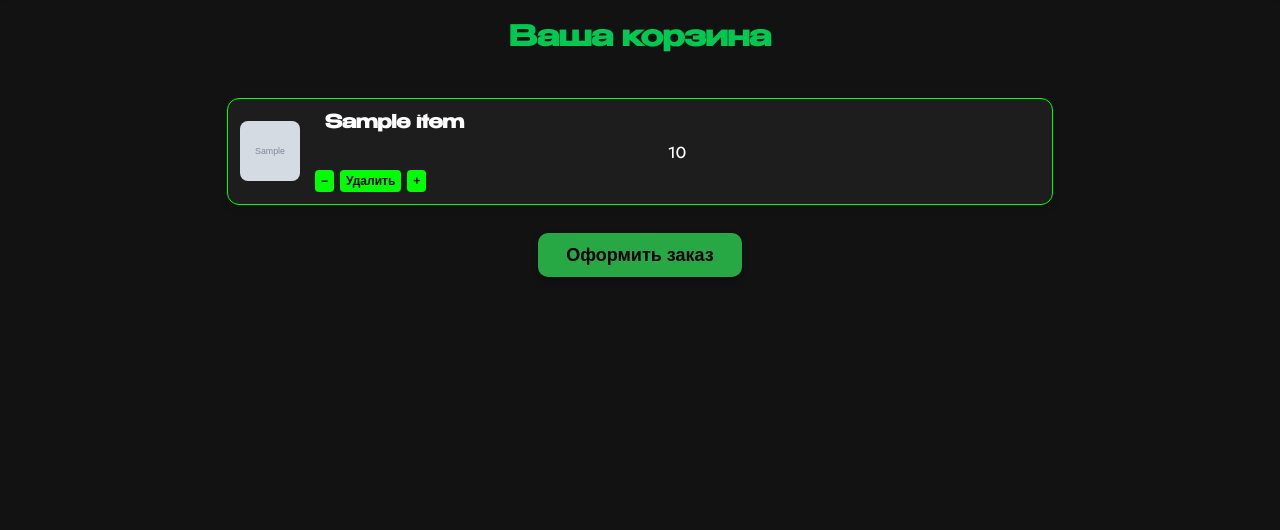
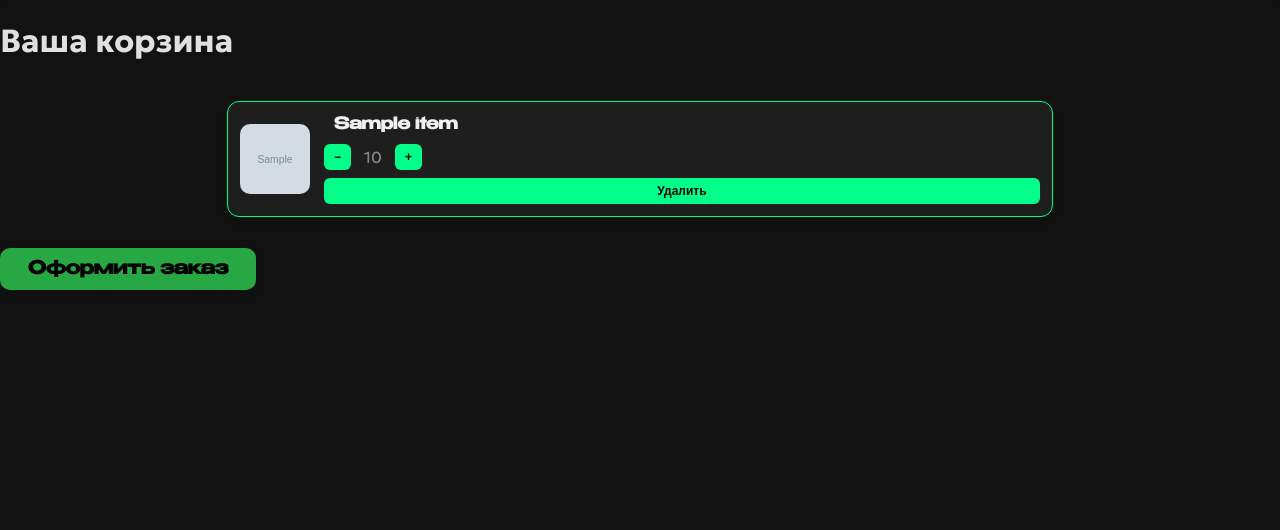
Before and after one commit to sazi48/Website-Application-for-Telegram-Product-Shop, a Flask app: template templates/cart.html in a window 1280 px wide. Shown: the part 65-595 px from the top of the page. Run offline with Flask 3, Linux system fonts and the light colour scheme; the template is opened without the code that fills it: most values are stand-ins (such as "Sample title", 1, 10 or a date in 2020); grey boxes marked "Sample" are stand-in pictures.

Commit message:
Поменял cart.html

```diff
--- a/templates/cart.html
+++ b/templates/cart.html
@@ -1,32 +1,32 @@
 {% extends "base.html" %}
 
 {% block content %}
-<h1 class="cart-title">Ваша корзина</h1>
+<h1 class="text-center text-white mb-4">Ваша корзина</h1>
 
 {% if not cart_items %}
-    <p style="text-align: center; color: white;">Корзина пуста.</p>
-    <div style="text-align: center; margin-top: 20px;">
-        <a href="{{ url_for('catalog') }}" class="catalog-link">Перейти в каталог товаров</a>
+    <p class="text-center text-white">Корзина пуста.</p>
+    <div class="text-center mt-3">
+        <a href="{{ url_for('catalog') }}" class="add-btn">Перейти в каталог товаров</a>
     </div>
 {% else %}
     <div class="cart-container">
         {% for item in cart_items %}
         <div class="cart-item-card" data-id="{{ item.id }}">
-            <img src="/static/images/{{ item.image }}" alt="{{ item.name }}" class="cart-item-image">
-            <div class="cart-item-content">
+            <img src="/static/images/{{ item.image }}" alt="{{ item.name }}">
+            <div class="item-info">
                 <div class="cart-item-name">{{ item.name }}</div>
-                <div class="cart-item-quantity" id="quantity-{{ item.id }}">{{ item.quantity }}</div>
-                <div class="cart-item-actions">
+                <div class="cart-item-quantity-controls">
                     <button type="button" class="quantity-btn" onclick="updateQuantity({{ item.id }}, 'decrease')">−</button>
-                    <button type="button" class="remove-btn" onclick="removeFromCart({{ item.id }})">Удалить</button>
+                    <div class="cart-item-quantity" id="quantity-{{ item.id }}">{{ item.quantity }}</div>
                     <button type="button" class="quantity-btn" onclick="updateQuantity({{ item.id }}, 'increase')">+</button>
                 </div>
+                <button type="button" class="remove-btn" onclick="removeFromCart({{ item.id }})">Удалить</button>
             </div>
         </div>
         {% endfor %}
     </div>
 
-    <div style="text-align: center; margin-top: 20px;">
+    <div class="text-center mt-4">
         <a href="{{ url_for('order') }}" class="order-button">Оформить заказ</a>
     </div>
 {% endif %}
@@ -41,68 +41,67 @@
     }
 
     .cart-item-card {
-        display: flex;
-        background-color: #1d1d1d;
-        border: 1.5px solid #00ff00;
+        background-color: #1e1e1e;
+        border: 1.5px solid #00ff88;
         border-radius: 12px;
         padding: 12px;
+        display: flex;
+        gap: 14px;
         align-items: center;
-        gap: 15px;
         transition: all 0.3s ease;
     }
 
-    .cart-item-image {
-        width: 90px;
-        height: 90px;
-        border-radius: 12px;
+    .cart-item-card img {
+        width: 70px;
+        height: 70px;
+        border-radius: 10px;
         object-fit: cover;
-        flex-shrink: 0;
     }
 
-    .cart-item-content {
+    .item-info {
         display: flex;
         flex-direction: column;
-        justify-content: center;
-        flex: 1;
+        flex-grow: 1;
+        color: white;
     }
 
     .cart-item-name {
         font-weight: bold;
-        color: white;
-        font-size: 18px;
-        margin-bottom: 6px;
-    }
-
-    .cart-item-quantity {
-        color: white;
         font-size: 16px;
         margin-bottom: 8px;
     }
 
-    .cart-item-actions {
+    .cart-item-quantity-controls {
         display: flex;
-        gap: 6px;
+        align-items: center;
+        gap: 10px;
+        margin-bottom: 8px;
+    }
+
+    .cart-item-quantity {
+        min-width: 24px;
+        text-align: center;
+        font-size: 16px;
     }
 
     .quantity-btn, .remove-btn {
-        background-color: #00ff00;
+        background-color: #00ff88;
         color: black;
         border: none;
         border-radius: 6px;
-        padding: 6px 12px;
+        padding: 6px 10px;
         font-weight: bold;
         cursor: pointer;
-        font-size: 14px;
+        transition: background-color 0.2s ease;
     }
 
     .quantity-btn:hover, .remove-btn:hover {
-        background-color: #00cc00;
+        background-color: #00cc6a;
     }
 
     .order-button {
         background-color: #28a745;
         color: black;
-        font-family: 'activistka_wide', sans-serif;
         font-size: 18px;
         font-weight: bold;
         padding: 12px 28px;
@@ -116,13 +115,12 @@
     .order-button:hover {
         background-color: #45c156;
         transform: translateY(-2px);
+        color: black;
         text-decoration: none;
-        color: black;
     }
 
     .order-button:active {
         background-color: #1e7e34;
-        color: black;
     }
 
     .fade-out {
@@ -130,25 +128,23 @@
         transition: opacity 0.4s ease-out;
     }
 
-    /* Адаптивность */
     @media (max-width: 480px) {
         .cart-item-card {
             flex-direction: column;
             align-items: flex-start;
         }
 
-        .cart-item-content {
+        .item-info {
             width: 100%;
         }
 
-        .cart-item-actions {
-            margin-top: 10px;
-            flex-wrap: wrap;
+        .cart-item-quantity-controls {
+            gap: 6px;
         }
     }
 </style>
 
-<!-- JS -->
+<!-- JS (оставляем как есть) -->
 <script>
     function updateOrderButtonVisibility() {
         const orderButton = document.querySelector('.order-button');
@@ -178,9 +174,9 @@
                         updateOrderButtonVisibility();
                         if (document.querySelectorAll('.cart-item-card').length === 0) {
                             document.querySelector('.cart-container').innerHTML = `
-                                <p style="text-align: center; color: white;">Корзина пуста.</p>
-                                <div style="text-align: center; margin-top: 20px;">
-                                    <a href="{{ url_for('catalog') }}" class="catalog-link">Перейти в каталог товаров</a>
+                                <p class="text-center text-white">Корзина пуста.</p>
+                                <div class="text-center mt-3">
+                                    <a href="{{ url_for('catalog') }}" class="add-btn">Перейти в каталог товаров</a>
                                 </div>
                             `;
                         }
```
